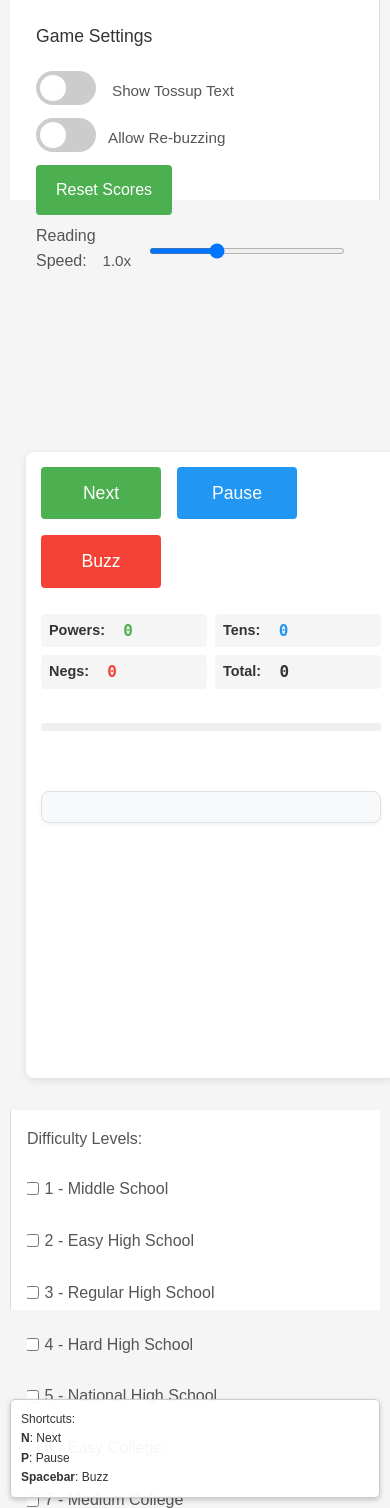
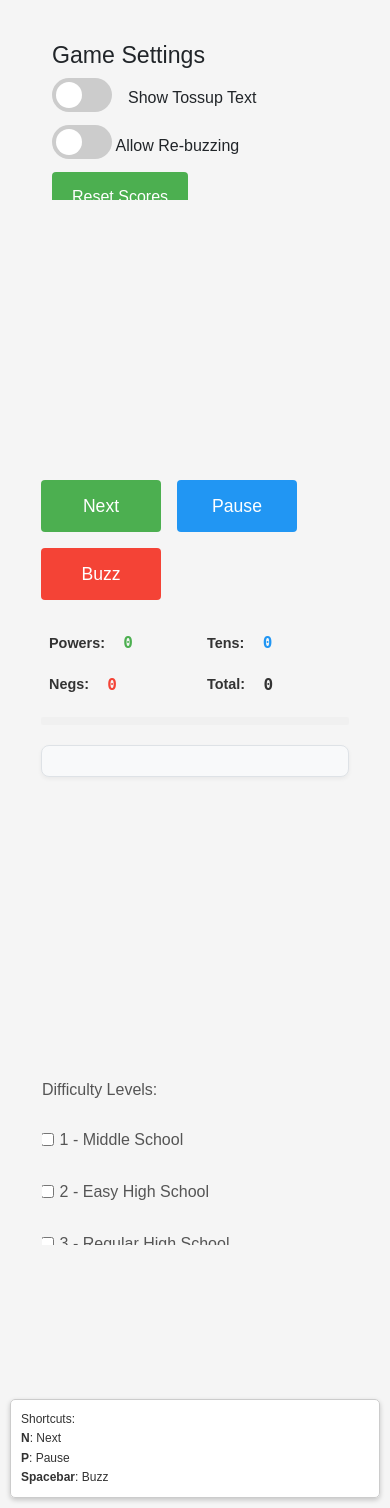
Before and after one commit to onetwothreefourfivesixe/QBVReader-Web, a Flask app: page / in a window 390 px wide. Shown: the part 62-1570 px from the top of the page. Run offline with Flask 3, Linux system fonts and the light colour scheme; some libraries are stand-ins or nearby versions.

Commit message:
More mobile changes

```diff
--- a/static/css/style.css
+++ b/static/css/style.css
@@ -501,100 +501,65 @@ input:checked+.slider:before {
 /* Main container grid layout */
 .main-container {
     display: grid;
-    grid-template-columns: 250px minmax(600px, 1fr) 300px;
-    min-height: calc(100vh - 40px);
-    /* Updated to match new navbar height */
+    grid-template-columns: 250px 1fr 250px;
     gap: 1rem;
-    background-color: #f5f5f5;
+    padding: 1rem;
+    height: calc(100vh - 60px);
+    /* Adjust based on navbar height */
+    max-height: calc(100vh - 60px);
+    overflow: hidden;
 }
 
 /* Game settings section (blue) */
-.game-settings {
-    padding: 1rem;
-    border-right: 1px solid #ddd;
-    background-color: white;
-}
-
-/* Tossup area section (green) */
-.tossup-area {
-    padding: 2rem;
+.game-settings,
+.question-settings {
+    overflow: hidden;
+    /* Prevent outer container scroll */
     display: flex;
     flex-direction: column;
-    gap: 2rem;
-    background-color: white;
+    height: 100%;
+    /* Take full height of grid area */
+    background-color: var(--section-bg);
     border-radius: 8px;
-    box-shadow: 0 2px 8px rgba(0, 0, 0, 0.1);
-    margin: 1rem;
-}
-
-.tossup-controls {
-    display: flex;
-    flex-direction: column;
-    gap: 1rem;
-}
-
-.tossup-content {
-    flex: 1;
-    display: flex;
-    flex-direction: column;
-    gap: 1rem;
-    font-size: 1.2rem;
-    line-height: 1.6;
-}
-
-/* Question settings section (red) */
-.question-settings {
     padding: 1rem;
-    background-color: white;
-    border-left: 1px solid #ddd;
 }
 
 .settings-scroll {
-    height: calc(100vh - 82px);
+    flex: 1;
     overflow-y: auto;
-    padding-right: 0.5rem;
+    /* Enable vertical scrolling */
+    padding-right: 10px;
+    /* Space for scrollbar */
+    margin-right: -10px;
+    /* Compensate for padding */
 }
 
-/* Adjusted scrollbar styling for settings */
+/* Customize scrollbar appearance */
 .settings-scroll::-webkit-scrollbar {
     width: 8px;
 }
 
 .settings-scroll::-webkit-scrollbar-track {
-    background: #f1f1f1;
+    background: rgba(0, 0, 0, 0.1);
     border-radius: 4px;
 }
 
 .settings-scroll::-webkit-scrollbar-thumb {
-    background: #ccc;
+    background: rgba(0, 0, 0, 0.2);
     border-radius: 4px;
 }
 
 .settings-scroll::-webkit-scrollbar-thumb:hover {
-    background: #999;
+    background: rgba(0, 0, 0, 0.3);
 }
 
-/* Settings group */
+/* Ensure content within settings is properly spaced */
 .settings-group {
-    margin-bottom: 1.5rem;
-}
-
-.settings-group h3 {
     margin-bottom: 1rem;
-    color: #333;
-    font-size: 1.1rem;
 }
 
 .setting-item {
-    display: flex;
-    align-items: center;
-    gap: 0.75rem;
-    margin-bottom: 0.5rem;
-}
-
-.setting-item span {
-    font-size: 0.95rem;
-    color: #555;
+    margin-bottom: 0.8rem;
 }
 
 /* Timer display */
```
